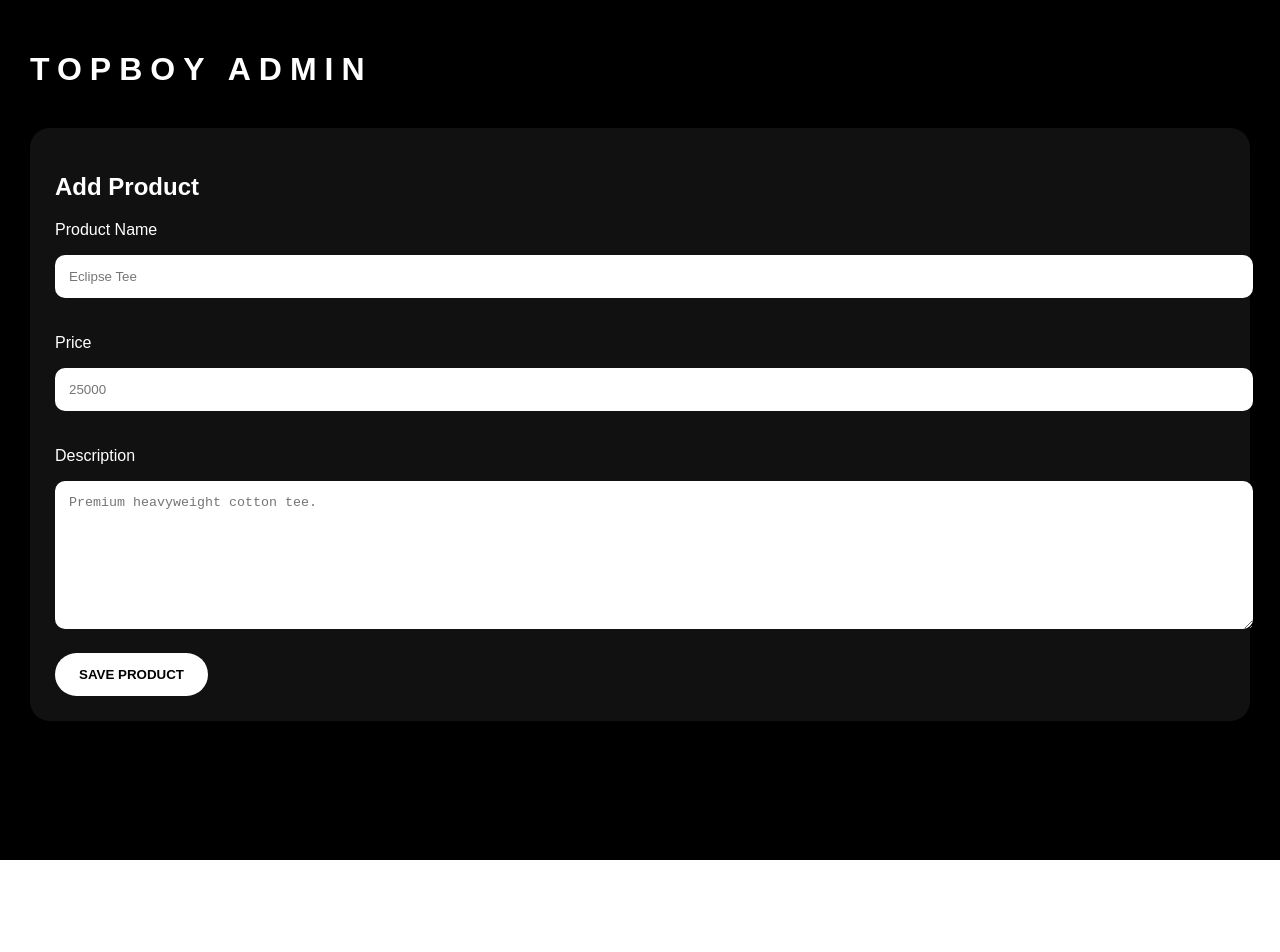
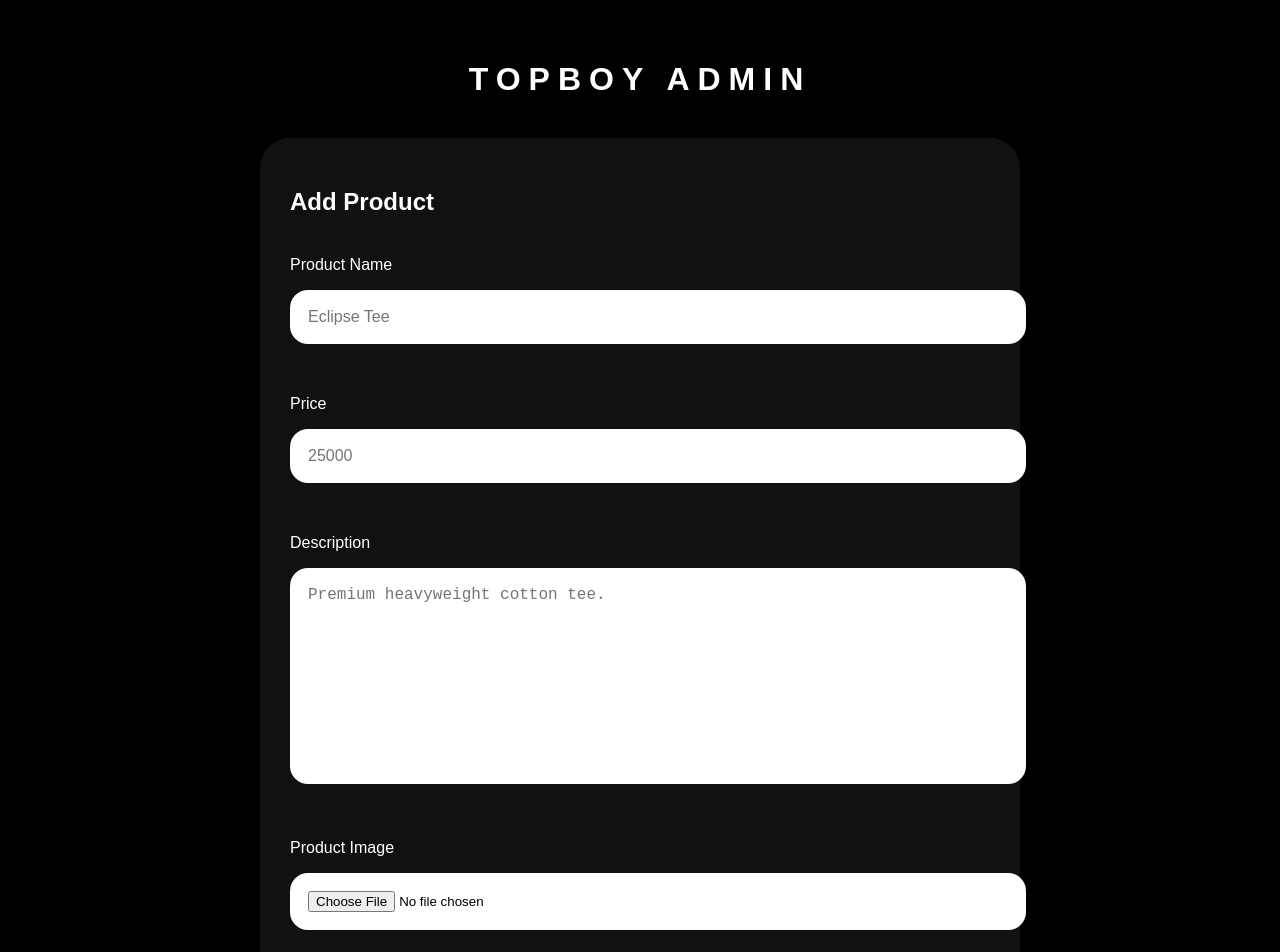
Before and after one commit to Odusagunoluwafemi/topboy, a Next.js app: page /admin in a window 1280 px wide. Shown: the top 952 px of the page. Before the commit the page ends 860 px from the top, so only its background shows below. Built offline with nearby package versions, Linux system fonts and the light colour scheme.

Commit message:
Update page.js

```diff
--- a/app/admin/page.js
+++ b/app/admin/page.js
@@ -1,16 +1,26 @@
+"use client";
+
+import { useState } from "react";
+
 export default function AdminPage() {
+  const [name, setName] = useState("");
+  const [price, setPrice] = useState("");
+  const [description, setDescription] = useState("");
+  const [image, setImage] = useState(null);
+
   return (
     <main
       style={{
-        backgroundColor: "#000",
+        background: "#000",
+        minHeight: "100vh",
+        padding: "40px 20px",
         color: "#fff",
-        minHeight: "100vh",
-        padding: "30px",
         fontFamily: "sans-serif",
       }}
     >
       <h1
         style={{
+          textAlign: "center",
           letterSpacing: "8px",
           marginBottom: "40px",
         }}
@@ -20,59 +30,113 @@ export default function AdminPage() {
 
       <div
         style={{
+          maxWidth: "700px",
+          margin: "0 auto",
           background: "#111",
-          padding: "25px",
-          borderRadius: "20px",
-          marginBottom: "25px",
+          padding: "30px",
+          borderRadius: "30px",
         }}
       >
-        <h2>Add Product</h2>
+        <h2
+          style={{
+            marginBottom: "40px",
+          }}
+        >
+          Add Product
+        </h2>
 
+        {/* Product Name */}
         <p>Product Name</p>
         <input
+          type="text"
           placeholder="Eclipse Tee"
+          value={name}
+          onChange={(e) => setName(e.target.value)}
           style={{
             width: "100%",
-            padding: "14px",
-            marginBottom: "20px",
-            borderRadius: "10px",
+            padding: "18px",
+            borderRadius: "18px",
             border: "none",
+            marginBottom: "35px",
+            fontSize: "16px",
           }}
         />
 
+        {/* Price */}
         <p>Price</p>
         <input
+          type="number"
           placeholder="25000"
+          value={price}
+          onChange={(e) => setPrice(e.target.value)}
           style={{
             width: "100%",
-            padding: "14px",
-            marginBottom: "20px",
-            borderRadius: "10px",
+            padding: "18px",
+            borderRadius: "18px",
             border: "none",
+            marginBottom: "35px",
+            fontSize: "16px",
           }}
         />
 
+        {/* Description */}
         <p>Description</p>
         <textarea
           placeholder="Premium heavyweight cotton tee."
+          value={description}
+          onChange={(e) => setDescription(e.target.value)}
           style={{
             width: "100%",
-            padding: "14px",
-            height: "120px",
-            marginBottom: "20px",
-            borderRadius: "10px",
+            height: "180px",
+            padding: "18px",
+            borderRadius: "18px",
             border: "none",
+            marginBottom: "35px",
+            fontSize: "16px",
+            resize: "none",
           }}
         />
 
+        {/* Image Upload */}
+        <p>Product Image</p>
+        <input
+          type="file"
+          accept="image/*"
+          onChange={(e) => setImage(e.target.files[0])}
+          style={{
+            width: "100%",
+            padding: "18px",
+            borderRadius: "18px",
+            background: "#fff",
+            color: "#000",
+            marginBottom: "35px",
+          }}
+        />
+
+        {/* Preview */}
+        {image && (
+          <img
+            src={URL.createObjectURL(image)}
+            alt="Preview"
+            style={{
+              width: "100%",
+              borderRadius: "20px",
+              marginBottom: "35px",
+            }}
+          />
+        )}
+
+        {/* Save Button */}
         <button
           style={{
             background: "#fff",
             color: "#000",
-            padding: "14px 24px",
+            border: "none",
+            padding: "18px 35px",
             borderRadius: "999px",
-            border: "none",
             fontWeight: "bold",
+            fontSize: "18px",
+            cursor: "pointer",
           }}
         >
           SAVE PRODUCT
```
